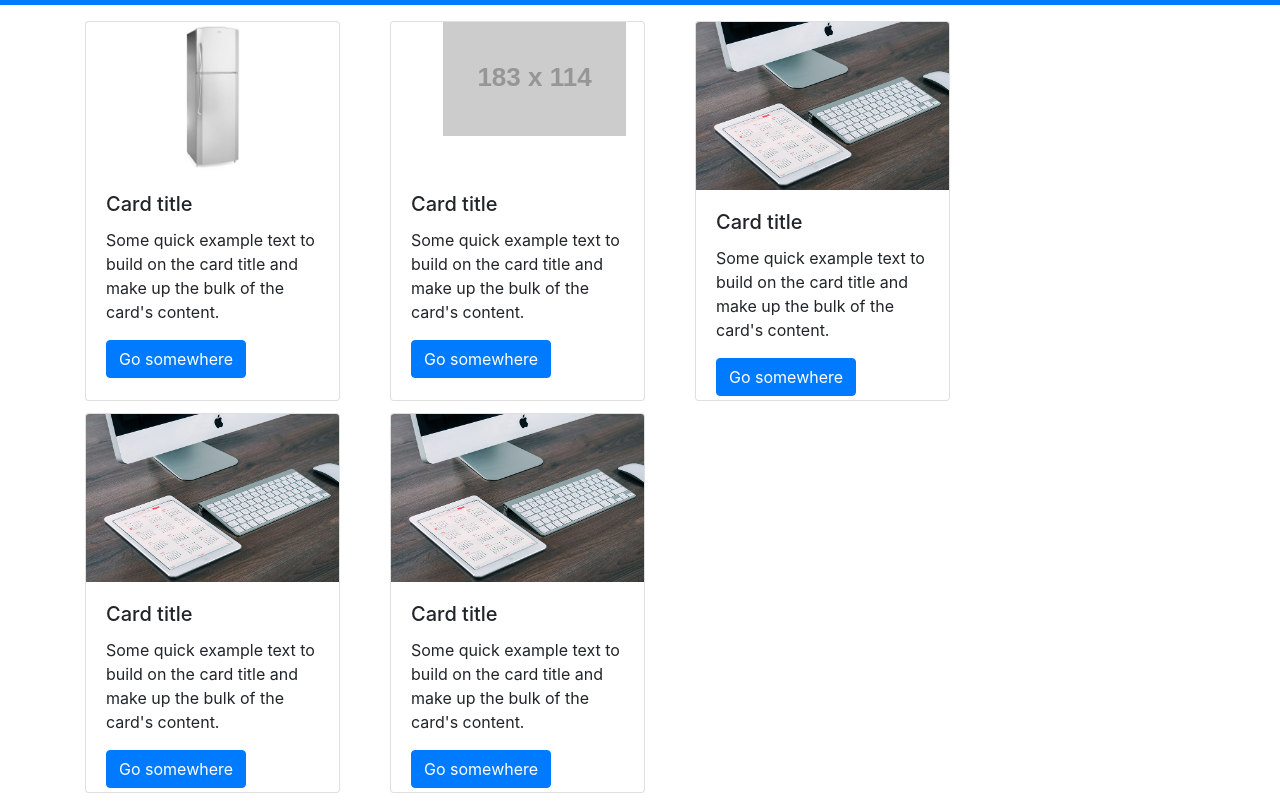
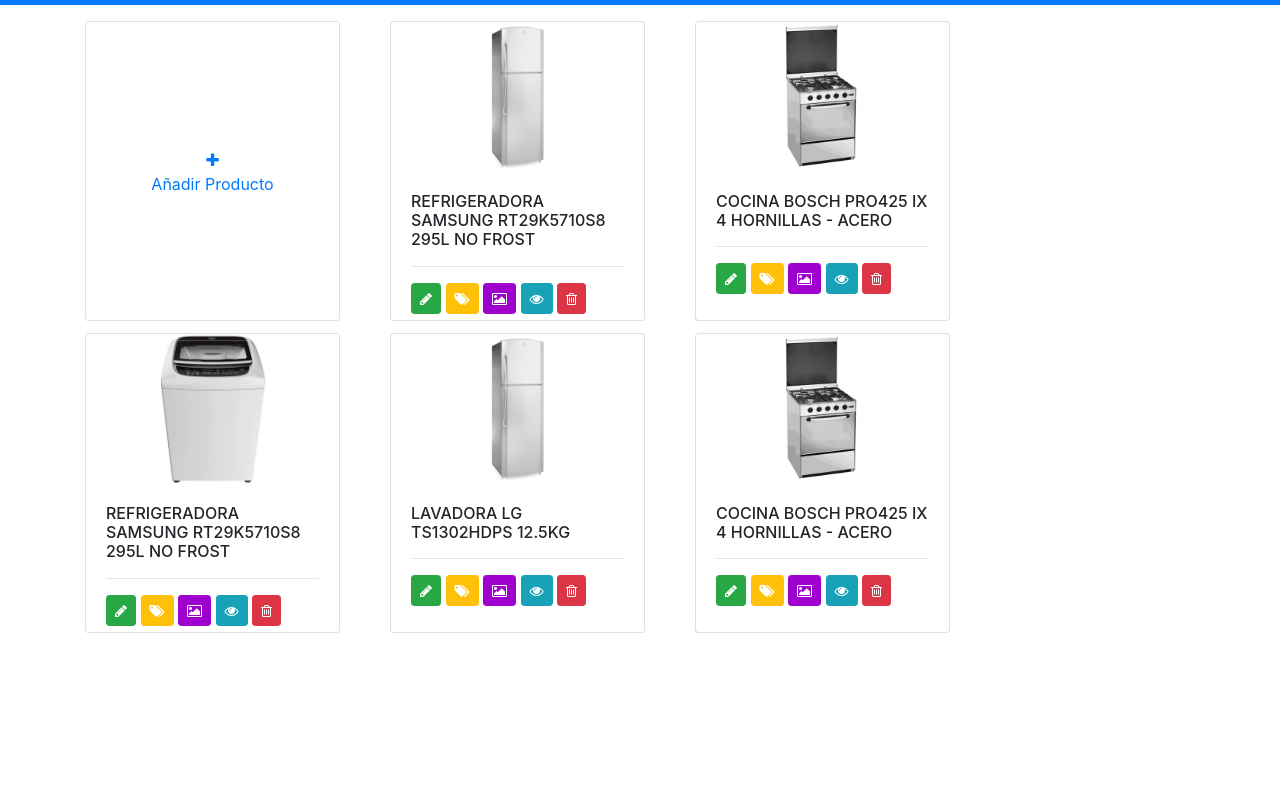
Before and after one commit to Oscar-Payco/Noveltie-practices, a plain HTML site: page Kamasa/index.html in a window 1280 px wide. Shown: the part 41-849 px from the top of the page. After the commit the page ends 800 px from the top, so only its background shows below. Drawn offline with nearby package versions, Linux system fonts and the light colour scheme; placeholder pictures from the web are drawn by us.

Commit message:
[Oscar]add icons

```diff
--- a/Kamasa/css/styles.css
+++ b/Kamasa/css/styles.css
@@ -19,7 +19,7 @@
 }
 
 .tarjeta {
-  height: 380px;
+  height: 300px;
 }
 
 .producto {
@@ -28,3 +28,13 @@
   display: block;
   margin: auto;
 }
+
+.btn-plus {
+    color: #fff;
+    background-color: #9e00ce;
+    border-color: #9e00ce;
+}
+
+.btn-warning {
+    color: #ffffff;
+}
--- a/Kamasa/index.html
+++ b/Kamasa/index.html
@@ -63,58 +63,134 @@
   		<div class="row mt-3 card-columns">
   			<div class="col-3">
           <div class="card tarjeta">
+            <button class="btn btn-link btn-block tarjeta">
+              <i class="fa fa-plus" aria-hidden="true"></i><br>Añadir Producto
+            </button>
+
+          </div>
+  			</div>
+
+        <div class="col-3">
+          <div class="card tarjeta">
             <img class="card-img-top producto" src="img/producto1.jpg" alt="Card image cap">
             <div class="card-body">
-              <h5 class="card-title">Card title</h5>
-              <p class="card-text">Some quick example text to build on the card title and make up the bulk of the card's content.</p>
-              <a href="#" class="btn btn-primary">Go somewhere</a>
+              <h6 class="card-title text-uppercase">REFRIGERADORA SAMSUNG RT29K5710S8 295L NO FROST</h6>
+              <hr>
+              <button class="btn btn-success btn-sm" title="editar">
+                <i class="fa fa-pencil"></i>
+              </button>
+              <button class="btn btn-warning btn-sm" title="promocionar">
+                <i class="fa fa-tags"></i>
+              </button>
+              <button class="btn btn-plus btn-sm" title="agregar imagen">
+                <i class="fa fa-picture-o"></i>
+              </button>
+              <button class="btn btn-info btn-sm" title="ver">
+                <i class="fa fa-eye"></i>
+              </button>
+              <button class="btn btn-danger btn-sm" title="eliminar">
+                <i class="fa fa-trash-o "></i>
+              </button>
             </div>
           </div>
   			</div>
 
         <div class="col-3">
           <div class="card tarjeta">
-            <figure class="producto">
-                  <img src="http://via.placeholder.com/183x114" alt="">
-
-            </figure>
+            <img class="card-img-top producto" src="img/producto2.jpg" alt="Card image cap">
             <div class="card-body">
-              <h5 class="card-title">Card title</h5>
-              <p class="card-text">Some quick example text to build on the card title and make up the bulk of the card's content.</p>
-              <a href="#" class="btn btn-primary">Go somewhere</a>
+              <h6 class="card-title text-uppercase">COCINA BOSCH PRO425 IX 4 HORNILLAS - ACERO</h6>
+              <hr>
+              <button class="btn btn-success btn-sm" title="editar">
+                <i class="fa fa-pencil"></i>
+              </button>
+              <button class="btn btn-warning btn-sm" title="promocionar">
+                <i class="fa fa-tags"></i>
+              </button>
+              <button class="btn btn-plus btn-sm" title="agregar imagen">
+                <i class="fa fa-picture-o"></i>
+              </button>
+              <button class="btn btn-info btn-sm" title="ver">
+                <i class="fa fa-eye"></i>
+              </button>
+              <button class="btn btn-danger btn-sm" title="eliminar">
+                <i class="fa fa-trash-o "></i>
+              </button>
             </div>
           </div>
   			</div>
 
         <div class="col-3">
           <div class="card tarjeta">
-            <img class="card-img-top" src="img/bg.jpg" alt="Card image cap">
+            <img class="card-img-top producto" src="img/producto3.jpg" alt="Card image cap">
             <div class="card-body">
-              <h5 class="card-title">Card title</h5>
-              <p class="card-text">Some quick example text to build on the card title and make up the bulk of the card's content.</p>
-              <a href="#" class="btn btn-primary">Go somewhere</a>
+              <h6 class="card-title text-uppercase">REFRIGERADORA SAMSUNG RT29K5710S8 295L NO FROST</h6>
+              <hr>
+              <button class="btn btn-success btn-sm" title="editar">
+                <i class="fa fa-pencil"></i>
+              </button>
+              <button class="btn btn-warning btn-sm" title="promocionar">
+                <i class="fa fa-tags"></i>
+              </button>
+              <button class="btn btn-plus btn-sm" title="agregar imagen">
+                <i class="fa fa-picture-o"></i>
+              </button>
+              <button class="btn btn-info btn-sm" title="ver">
+                <i class="fa fa-eye"></i>
+              </button>
+              <button class="btn btn-danger btn-sm" title="eliminar">
+                <i class="fa fa-trash-o "></i>
+              </button>
             </div>
           </div>
   			</div>
 
         <div class="col-3">
           <div class="card tarjeta">
-            <img class="card-img-top" src="img/bg.jpg" alt="Card image cap">
+            <img class="card-img-top producto" src="img/producto1.jpg" alt="Card image cap">
             <div class="card-body">
-              <h5 class="card-title">Card title</h5>
-              <p class="card-text">Some quick example text to build on the card title and make up the bulk of the card's content.</p>
-              <a href="#" class="btn btn-primary">Go somewhere</a>
+              <h6 class="card-title text-uppercase">LAVADORA LG TS1302HDPS 12.5KG</h6>
+              <hr>
+              <button class="btn btn-success btn-sm" title="editar">
+                <i class="fa fa-pencil"></i>
+              </button>
+              <button class="btn btn-warning btn-sm" title="promocionar">
+                <i class="fa fa-tags"></i>
+              </button>
+              <button class="btn btn-plus btn-sm" title="agregar imagen">
+                <i class="fa fa-picture-o"></i>
+              </button>
+              <button class="btn btn-info btn-sm" title="ver">
+                <i class="fa fa-eye"></i>
+              </button>
+              <button class="btn btn-danger btn-sm" title="eliminar">
+                <i class="fa fa-trash-o "></i>
+              </button>
             </div>
           </div>
   			</div>
 
         <div class="col-3">
           <div class="card tarjeta">
-            <img class="card-img-top" src="img/bg.jpg" alt="Card image cap">
+            <img class="card-img-top producto" src="img/producto2.jpg" alt="Card image cap">
             <div class="card-body">
-              <h5 class="card-title">Card title</h5>
-              <p class="card-text">Some quick example text to build on the card title and make up the bulk of the card's content.</p>
-              <a href="#" class="btn btn-primary">Go somewhere</a>
+              <h6 class="card-title text-uppercase">COCINA BOSCH PRO425 IX 4 HORNILLAS - ACERO</h6>
+              <hr>
+              <button class="btn btn-success btn-sm" title="editar">
+                <i class="fa fa-pencil"></i>
+              </button>
+              <button class="btn btn-warning btn-sm" title="promocionar">
+                <i class="fa fa-tags"></i>
+              </button>
+              <button class="btn btn-plus btn-sm" title="agregar imagen">
+                <i class="fa fa-picture-o"></i>
+              </button>
+              <button class="btn btn-info btn-sm" title="ver">
+                <i class="fa fa-eye"></i>
+              </button>
+              <button class="btn btn-danger btn-sm" title="eliminar">
+                <i class="fa fa-trash-o "></i>
+              </button>
             </div>
           </div>
   			</div>
```
